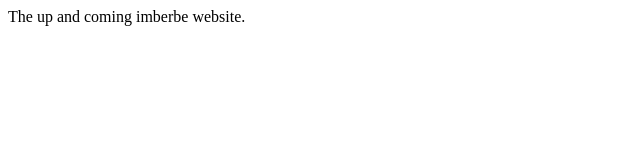
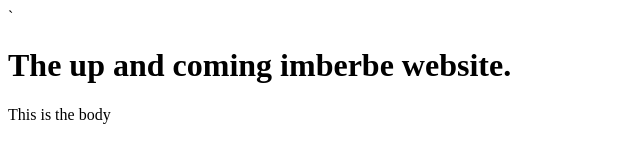
Before and after one commit to OdendaalG/imberbe, a plain HTML site: page index.html in a window 1280 px wide. Shown: the whole page, without its empty margins (0-640 px from the left). Drawn offline with Linux system fonts and the light colour scheme.

Commit message:
added paragraph

```diff
--- a/index.html
+++ b/index.html
@@ -1,10 +1,13 @@
 <!DOCTYPE html>
 <html lang="en" dir="ltr">
-  <head>
-    <meta charset="utf-8">
-    <title>Imberbe Wildlife</title>
-  </head>
-  <body>
-    The up and coming imberbe website.
-  </body>
+    <head>
+        <meta charset="utf-8">
+        <title>Imberbe Wildlife</title>
+    </head>`
+<body>
+    <h1>The up and coming imberbe website.</h1>
+    <p>
+        This is the body
+    </p>
+</body>
 </html>
```
